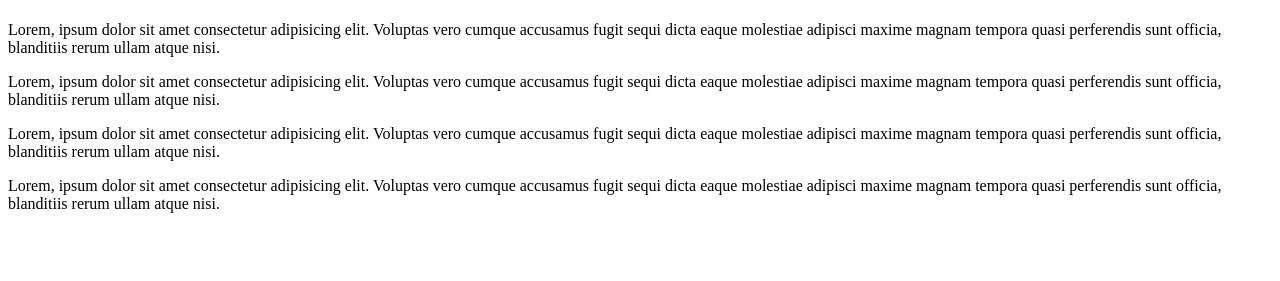
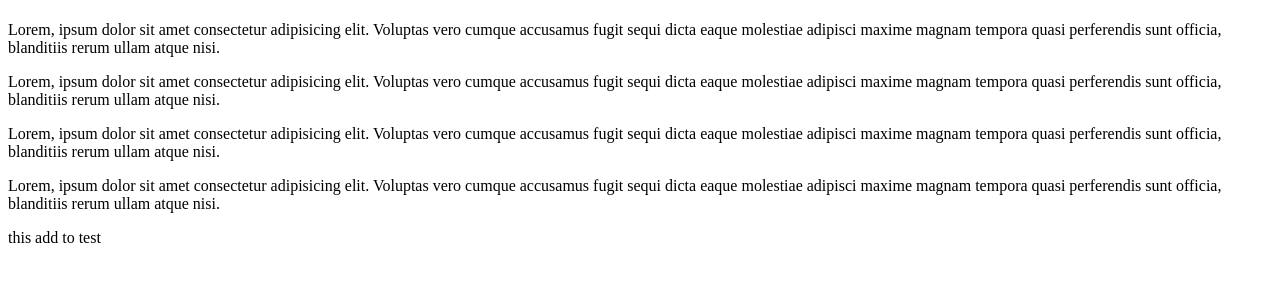
Before and after one commit to mdsaad13/paradiso-git, a plain HTML site: page index.html in a window 1280 px wide. Shown: the part 59-340 px from the top of the page. Drawn offline with Linux system fonts and the light colour scheme.

Commit message:
test command to specific file

```diff
--- a/index.html
+++ b/index.html
@@ -27,6 +27,7 @@
         Lorem, ipsum dolor sit amet consectetur adipisicing elit. Voluptas vero cumque accusamus fugit sequi dicta eaque
         molestiae adipisci maxime magnam tempora quasi perferendis sunt officia, blanditiis rerum ullam atque nisi.
     </p>
+    <p> this add to test</p>
 </body>
 
 </html>
```
